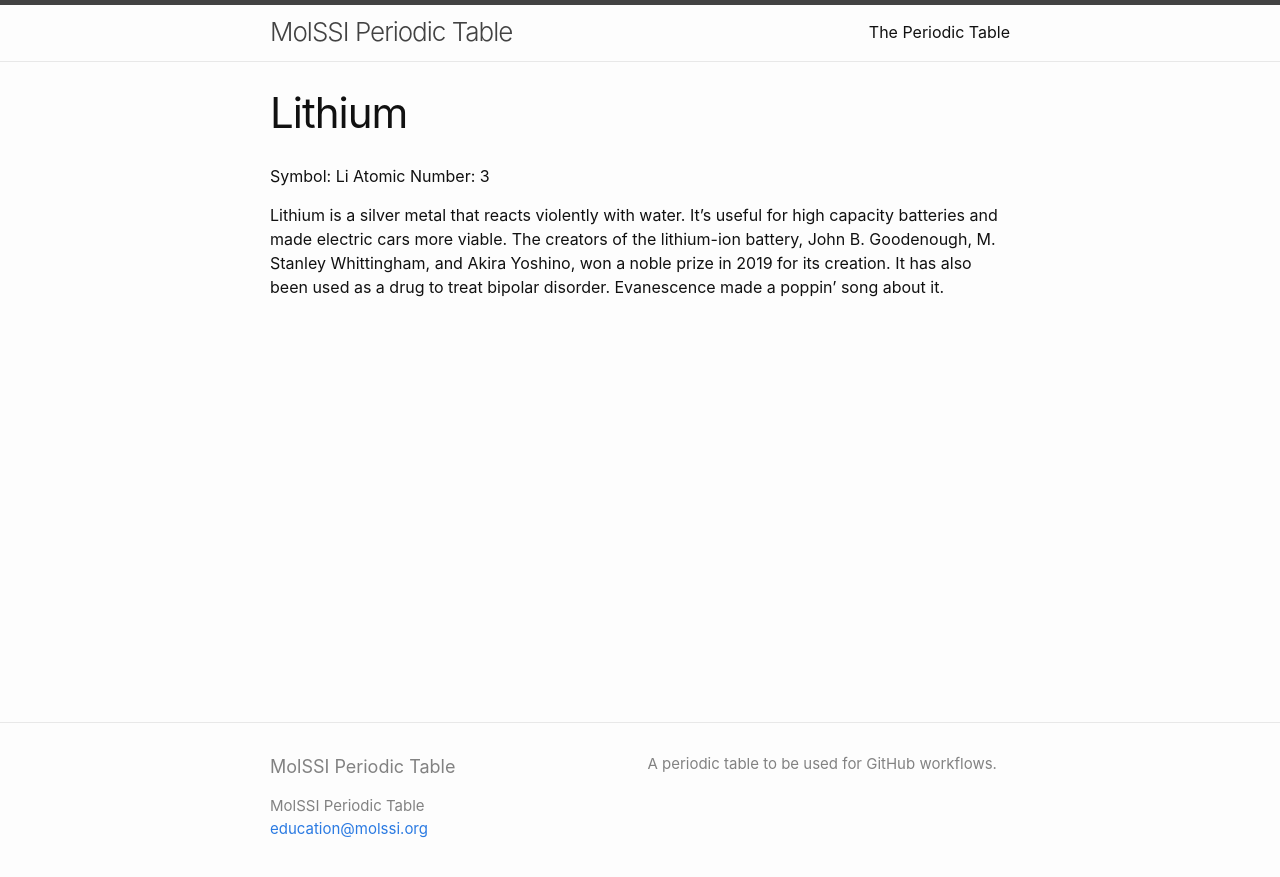
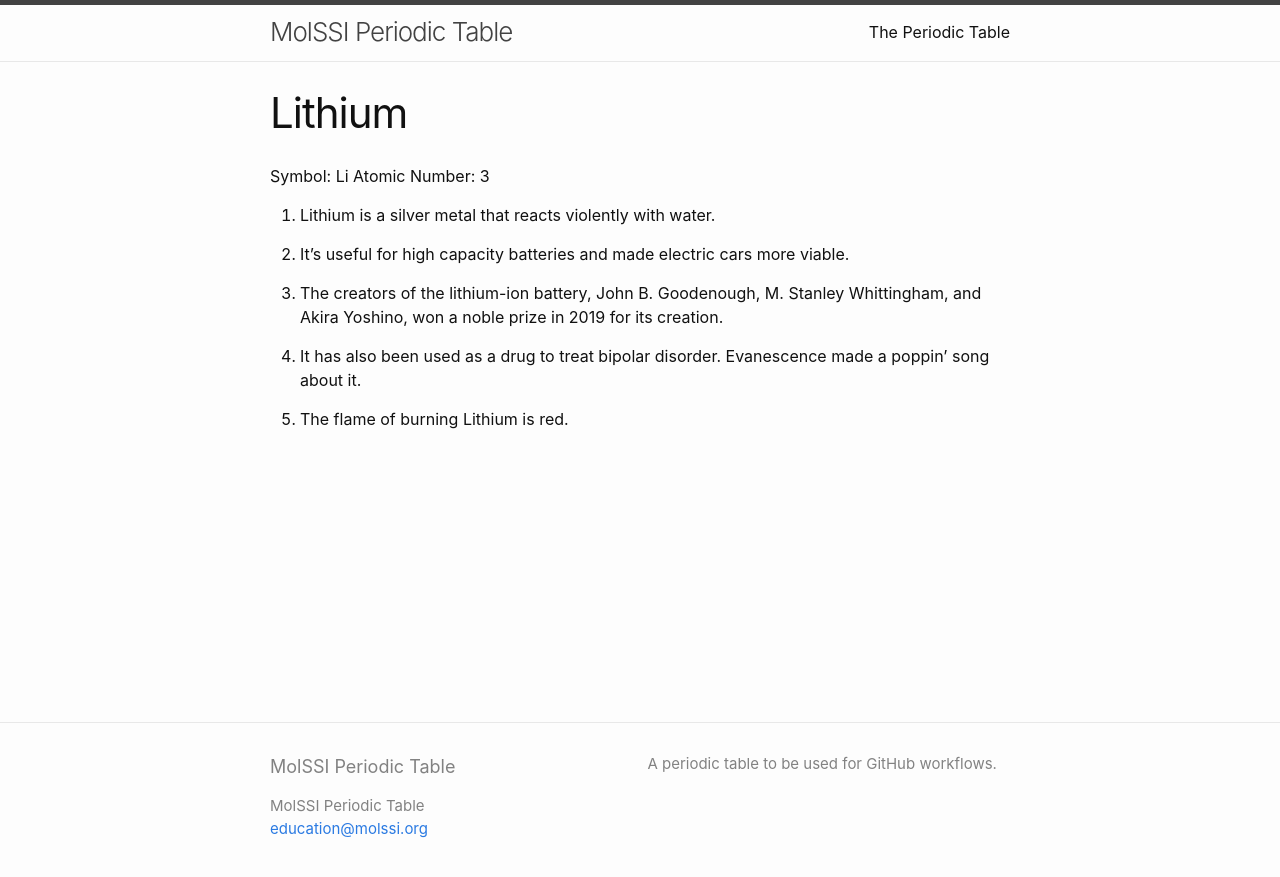
Before and after one commit to MolSSI-Education/periodic-table, a Jekyll site: the page built from elements/lithium.md, in a window 1280 px wide. Shown: the top 877 px of the page. Built offline with Jekyll 4.4.1, drawn with Linux system fonts in a browser that asks for light colours.

Commit message:
added new fact for lithium

```diff
--- a/elements/lithium.md
+++ b/elements/lithium.md
@@ -6,4 +6,12 @@ title: Lithium
 Symbol: Li
 Atomic Number: 3
 
-Lithium is a silver metal that reacts violently with water. It's useful for high capacity batteries and made electric cars more viable. The creators of the lithium-ion battery, John B. Goodenough, M. Stanley Whittingham, and Akira Yoshino, won a noble prize in 2019 for its creation. It has also been used as a drug to treat bipolar disorder. Evanescence made a poppin' song about it.
+1. Lithium is a silver metal that reacts violently with water.
+
+2. It's useful for high capacity batteries and made electric cars more viable.
+
+3. The creators of the lithium-ion battery, John B. Goodenough, M. Stanley Whittingham, and Akira Yoshino, won a noble prize in 2019 for its creation.
+
+4. It has also been used as a drug to treat bipolar disorder. Evanescence made a poppin' song about it.
+
+5. The flame of burning Lithium is red.
```
